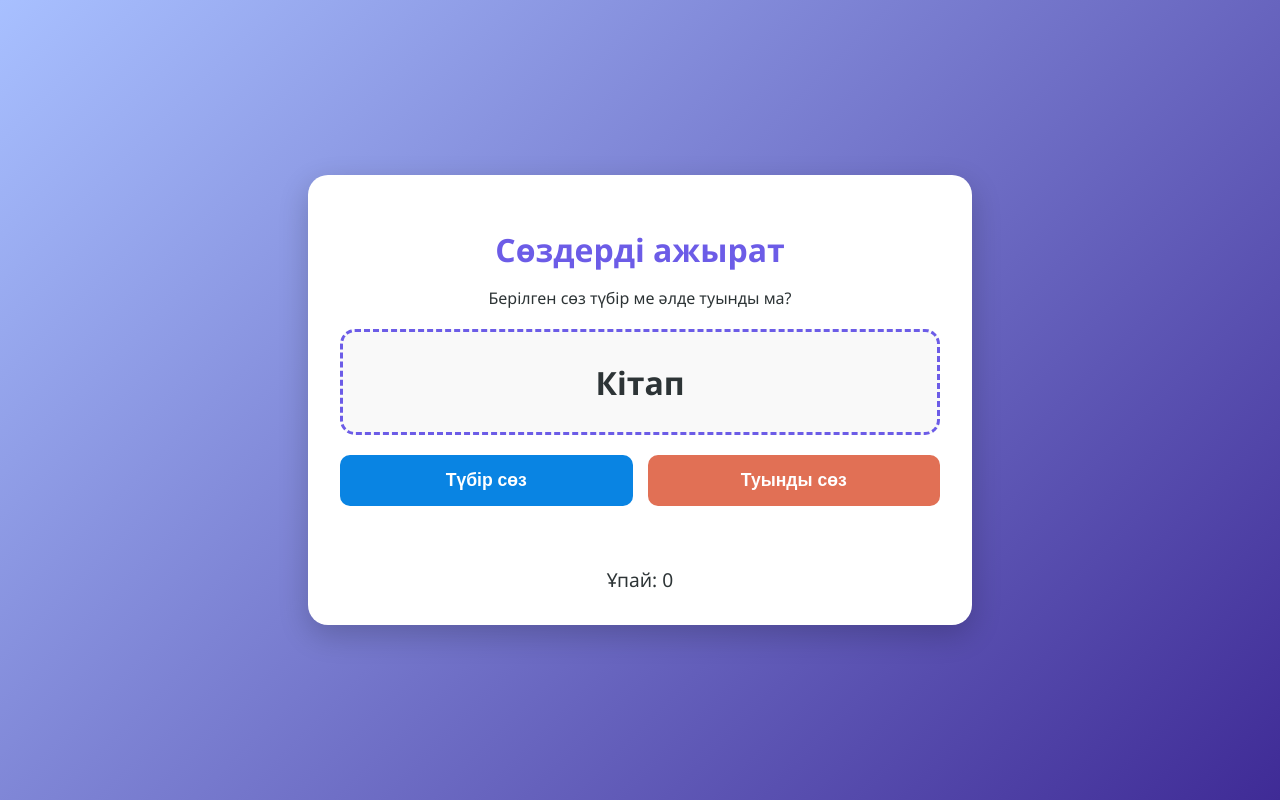
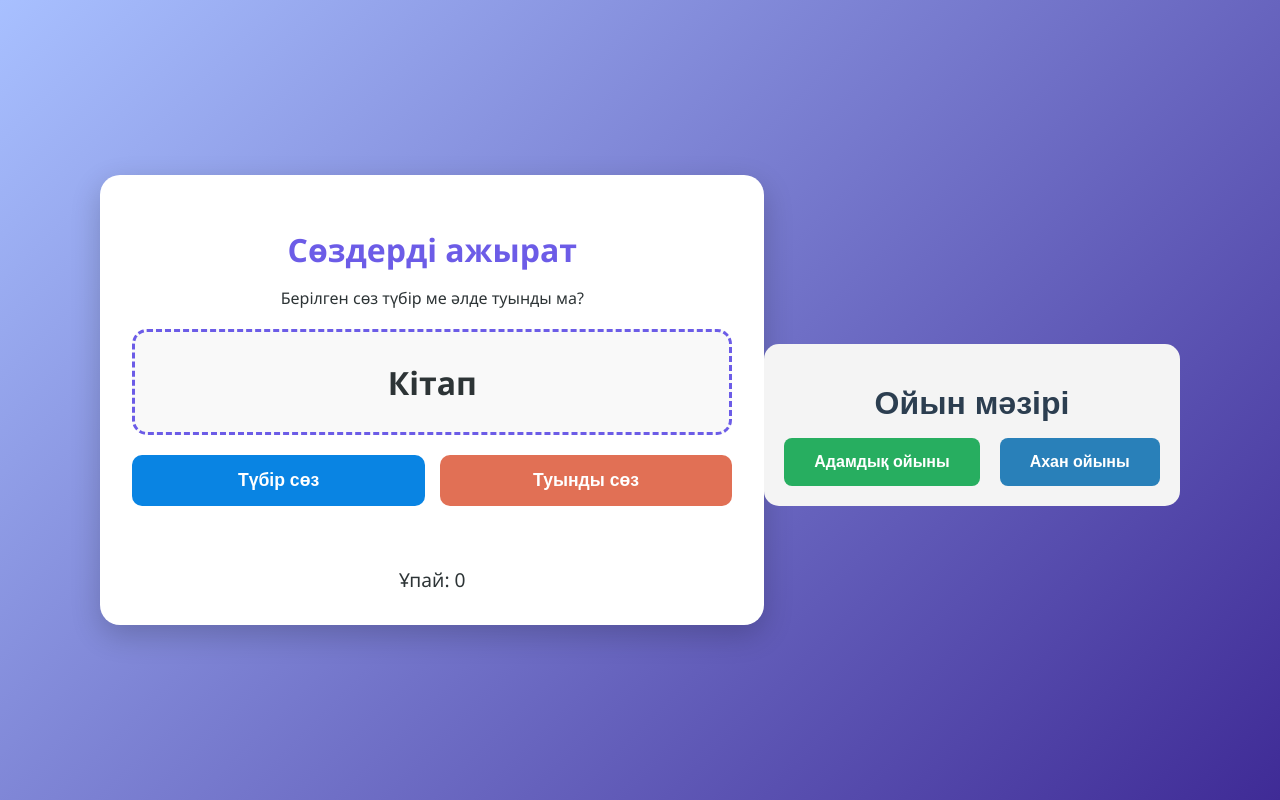
Before and after one commit to ssmakhambetova-star/kazakh-game25, a plain HTML site: page index.html in a window 1280 px wide. Drawn offline with Linux system fonts and the light colour scheme.

Commit message:
Update index.html

```diff
--- a/index.html
+++ b/index.html
@@ -161,6 +161,12 @@
     // Ойынды бастау
     loadWord();
 </script>
-
+<div style="text-align: center; margin-top: 50px; font-family: sans-serif; background-color: #f4f4f4; padding: 20px; border-radius: 15px;">
+    <h1 style="color: #2c3e50;">Ойын мәзірі</h1>
+    <div style="display: flex; justify-content: center; gap: 20px; flex-wrap: wrap;">
+        <a href="adamdyq.html" style="padding: 15px 30px; background-color: #27ae60; color: white; text-decoration: none; border-radius: 8px; font-weight: bold;">Адамдық ойыны</a>
+        <a href="Ahan.html" style="padding: 15px 30px; background-color: #2980b9; color: white; text-decoration: none; border-radius: 8px; font-weight: bold;">Ахан ойыны</a>
+    </div>
+</div>
 </body>
 </html>
```
